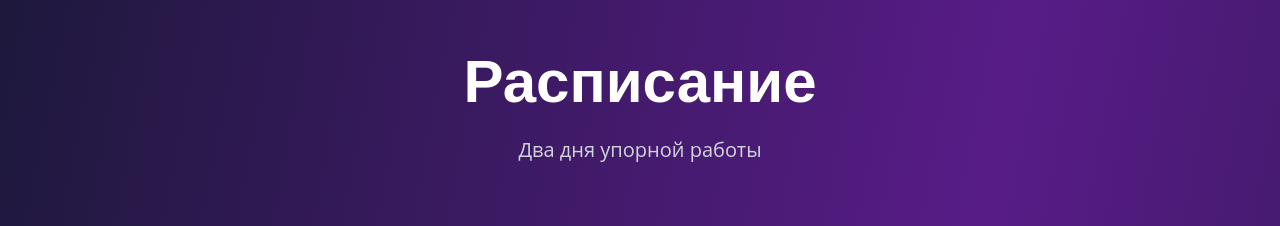
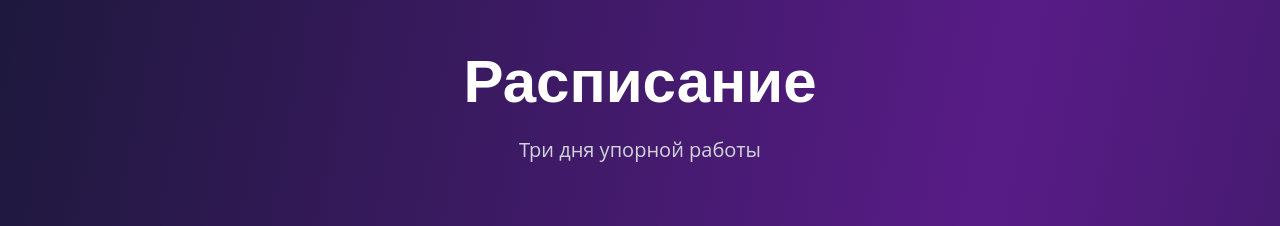
Before and after one commit to artemosipov13903-dev/nextgen-hackathon-landing, a React (Vite) app: page / in a window 1280 px wide. Shown: the part 1340-1566 px from the top of the page. Built offline with nearby package versions, Linux system fonts and the light colour scheme.

Commit message:
Обновление 1 компонентов

```diff
--- a/src/components/ScheduleSection.tsx
+++ b/src/components/ScheduleSection.tsx
@@ -41,7 +41,7 @@ const ScheduleSection = () => {
           <h2 className="text-4xl md:text-6xl font-bold text-white mb-6">
             Расписание
           </h2>
-          <p className="text-xl text-gray-300">Два дня упорной работы</p>
+          <p className="text-xl text-gray-300">Три дня упорной работы</p>
         </div>
 
         <div className="max-w-4xl mx-auto">
```
